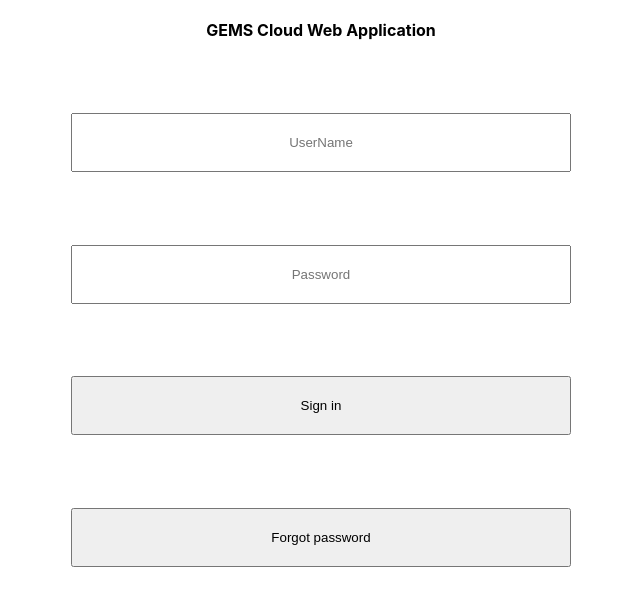
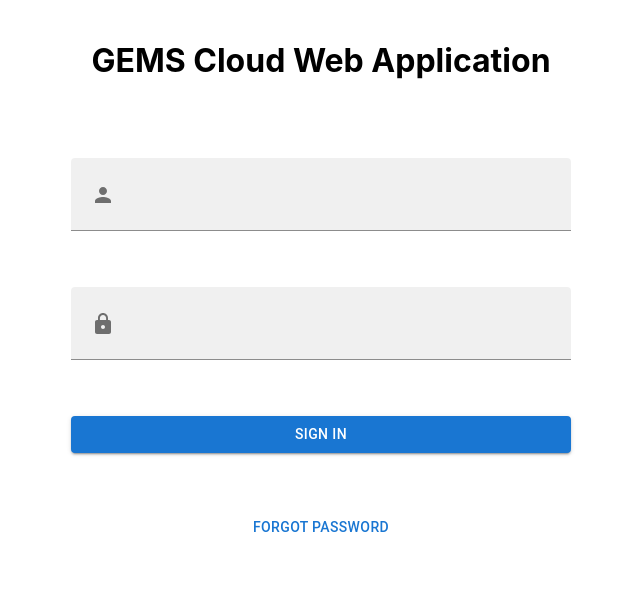
Before and after one commit to PrateekSahay/UserManagementTool, a React (Create React App) app in the folder FE/my-app/: page / in a window 1280 px wide. Shown: the top 606 px of the page, without its empty margins (299-939 px from the left). Built offline with nearby package versions, Linux system fonts and the light colour scheme.

Commit message:
Added material ui

```diff
--- a/FE/my-app/package.json
+++ b/FE/my-app/package.json
@@ -4,6 +4,11 @@
   "private": true,
   "proxy": "http://localhost:3000",
   "dependencies": {
+    "@emotion/react": "^11.7.1",
+    "@emotion/styled": "^11.6.0",
+    "@material-ui/core": "^4.12.3",
+    "@mui/icons-material": "^5.3.1",
+    "@mui/material": "^5.3.1",
     "@testing-library/jest-dom": "^5.16.1",
     "@testing-library/react": "^12.1.2",
     "@testing-library/user-event": "^13.5.0",
--- a/FE/my-app/src/LoginComponent/LoginComponent.css
+++ b/FE/my-app/src/LoginComponent/LoginComponent.css
@@ -10,18 +10,18 @@
 .form {
   display: flex;
   flex-direction: column;
-  height: 600px;
+  height: 500px;
   justify-content: space-evenly;
 }
 
-.form > * {
+/* .form > * {
   padding: 20px;
-}
+} */
 
 .header {
   font-weight: bold;
 }
 
 input {
-  text-align: center;
+  padding-bottom: 25px !important;
 }
--- a/FE/my-app/src/LoginComponent/LoginComponent.tsx
+++ b/FE/my-app/src/LoginComponent/LoginComponent.tsx
@@ -1,6 +1,12 @@
 import React, { useState } from 'react';
 import './LoginComponent.css';
 import { AuthReq } from '../Interfaces/Interfaces';
+import Button from '@mui/material/Button';
+import TextField from '@mui/material/TextField';
+import InputAdornment from '@mui/material/InputAdornment';
+// import AccountCircle from '@mui/icons-material/AccountCircle';
+import PersonIcon from '@mui/icons-material/Person';
+import LockIcon from '@mui/icons-material/Lock';
 
 interface LoginComponentProps {
     isAuthenticated: (value: boolean) => void;
@@ -40,19 +46,45 @@ const LoginComponent = (props: LoginComponentProps) => {
     return (
         <div className='loginContainer'>
             <div className='header'>
-                GEMS Cloud Web Application
+                <h1>GEMS Cloud Web Application</h1>
             </div>
             <div className='form'>
-                <input type = "text"
+                {/* <input type = "text"
                     value={userName}
                     placeholder='UserName'
                     onChange={(e) => setUserName(e.target.value)}/>
                 <input type = "text"
                     value={pass}
                     placeholder='Password'
-                    onChange={(e) => setPass(e.target.value)}/>
-                <button onClick={onsubmitClick}>Sign in</button>
-                <button>Forgot password</button>
+                    onChange={(e) => setPass(e.target.value)}/> */}
+                <TextField
+                    id="input-with-icon-textfield"
+                    value={userName}
+                    onChange={(e) => setUserName(e.target.value)}
+                    InputProps={{
+                      startAdornment: (
+                        <InputAdornment position="end">
+                          <PersonIcon />
+                        </InputAdornment>
+                      ),
+                    }}
+                    variant="filled"
+                />
+                <TextField
+                    id="input-with-icon-textfield"
+                    value={pass}
+                    onChange={(e) => setPass(e.target.value)}
+                    InputProps={{
+                      startAdornment: (
+                        <InputAdornment position="end">
+                          <LockIcon />
+                        </InputAdornment>
+                      ),
+                    }}
+                    variant="filled"
+                />
+                <Button variant="contained" onClick={onsubmitClick}>Sign in</Button>
+                <Button variant="text">Forgot password</Button>
             </div>
         </div>
     );
--- a/FE/my-app/src/UserManagementToolComponent/UserManagementToolComponent.tsx
+++ b/FE/my-app/src/UserManagementToolComponent/UserManagementToolComponent.tsx
@@ -33,7 +33,6 @@ const UserManagementToolComponent = () => {
 
     return(
         <div>
-            UserManagement
             {numberOfUsers}
             {/* {userList} */}
         </div>
```
Also changed, not shown: 1 other file (tests, documents, lock files or other folders).
